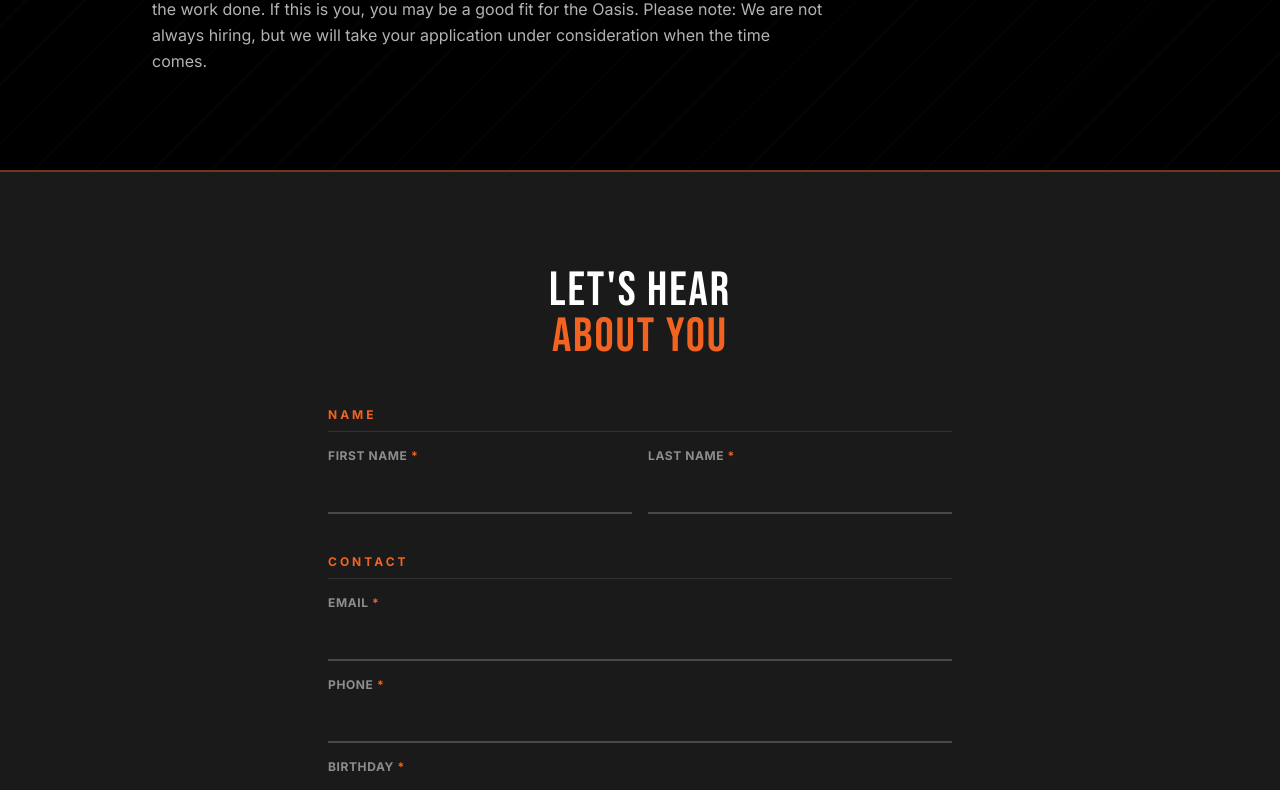
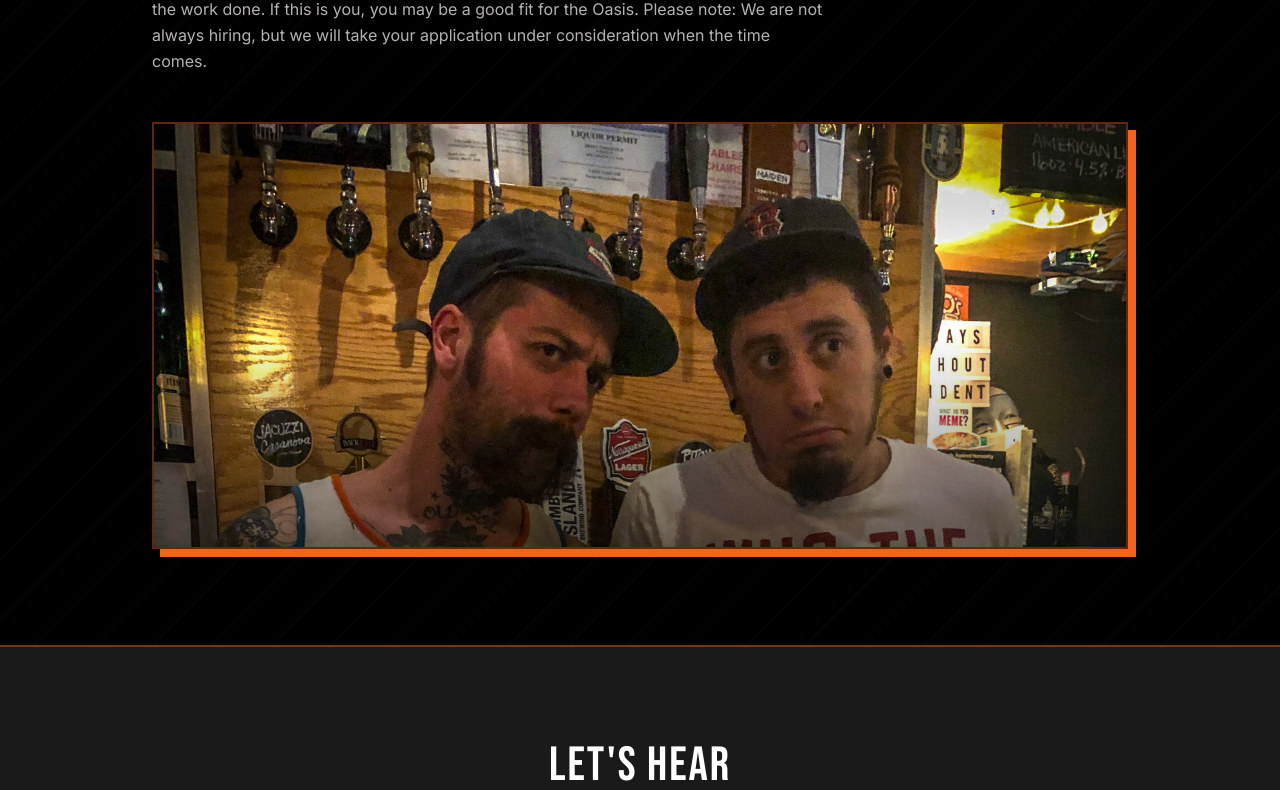
Before and after one commit to AppStudioPros/oasis-pub, a Next.js app: page /work-with-us in a window 1280 px wide. Shown: the part 838-1628 px from the top of the page. Built offline with nearby package versions, Linux system fonts and the light colour scheme.

Commit message:
feat: add real staff photo + happy hour photo from client

```diff
--- a/src/app/work-with-us/WorkClient.tsx
+++ b/src/app/work-with-us/WorkClient.tsx
@@ -1,6 +1,7 @@
 "use client";
 
 import { useState } from "react";
+import Image from "next/image";
 import { motion } from "framer-motion";
 import { ArrowRight } from "lucide-react";
 import PageHero from "@/components/PageHero";
@@ -79,16 +80,24 @@ export default function WorkClient() {
           </motion.div>
         </div>
 
-        {/* Staff photo — set STAFF_PHOTO_URL to show, leave empty to hide */}
-        {/* TODO: replace empty string with "/images/staff-photo.jpg" when client sends photo */}
-        {(() => {
-          const STAFF_PHOTO_URL = ""; // <- drop the path here when ready
-          return STAFF_PHOTO_URL ? (
-            <div className="relative max-w-5xl mx-auto px-6 mt-12">
-              <div className="relative aspect-[16/7] overflow-hidden border-2 border-[var(--color-oasis-orange)]/40 shadow-[8px_8px_0_0_var(--color-oasis-orange)]" />
-            </div>
-          ) : null;
-        })()}
+        {/* Staff photo */}
+        <div className="relative max-w-5xl mx-auto px-6 mt-12">
+          <motion.div
+            initial={{ opacity: 0, y: 30 }}
+            whileInView={{ opacity: 1, y: 0 }}
+            viewport={{ once: true }}
+            transition={{ duration: 0.7 }}
+            className="relative aspect-[16/7] overflow-hidden border-2 border-[var(--color-oasis-orange)]/40 shadow-[8px_8px_0_0_var(--color-oasis-orange)]"
+          >
+            <Image
+              src="/images/staff-photo.jpg"
+              alt="The Oasis crew"
+              fill
+              className="object-cover object-top"
+            />
+            <div className="absolute inset-0 bg-gradient-to-t from-black/50 via-transparent to-transparent" />
+          </motion.div>
+        </div>
       </section>
 
       {/* Application form */}
--- a/src/components/home/HappyHourBanner.tsx
+++ b/src/components/home/HappyHourBanner.tsx
@@ -11,7 +11,7 @@ export default function HappyHourBanner() {
       {/* Background image */}
       <div className="absolute inset-0">
         <Image
-          src="https://images.unsplash.com/photo-1514362545857-3bc16c4c7d1b?w=800&q=80"
+          src="/images/happy-hour.jpg"
           alt="Happy Hour cocktails"
           fill
           className="object-cover opacity-40"
```
Also changed, not shown: public/images/happy-hour.jpg (added), public/images/staff-photo.jpg (added).
